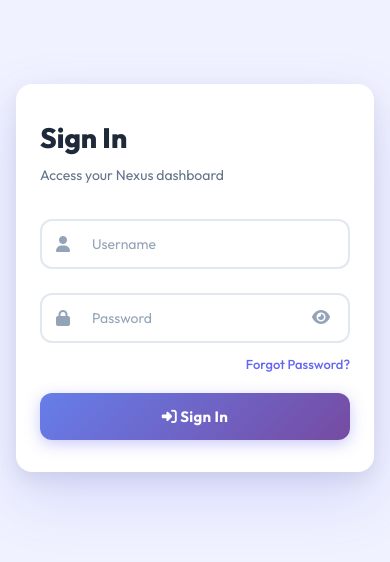
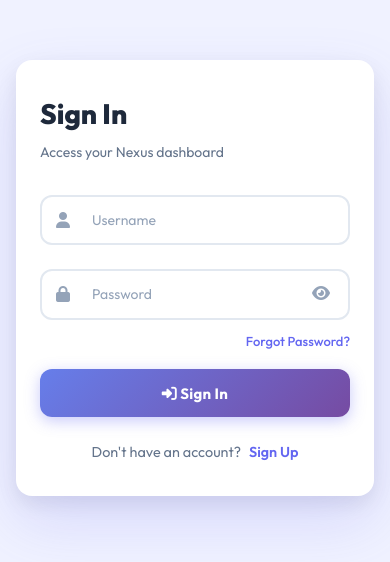
Before and after one commit to deepakkumar7388/Centralize-System, a plain HTML site: page frontend/index.html in a window 390 px wide. Shown: the part 144-706 px from the top of the page. Drawn offline with Linux system fonts and the light colour scheme.

Commit message:
fix: add mobile-only auth switch links for easy login/signup toggling on small screens

```diff
--- a/frontend/css/main.css
+++ b/frontend/css/main.css
@@ -441,4 +441,12 @@
         flex-direction: column;
         justify-content: center;
     }
+
+    .mobile-switch-link {
+        display: block !important;
+    }
 }
+
+.mobile-switch-link {
+    display: none;
+}
--- a/frontend/index.html
+++ b/frontend/index.html
@@ -489,6 +489,12 @@
                             <button type="submit" class="auth-btn" id="loginBtn">
                                 <i class="fas fa-sign-in-alt"></i> Sign In
                             </button>
+
+                            <!-- Mobile switch link -->
+                            <div class="mobile-switch-link" style="text-align: center; margin-top: 1.5rem; font-size: 0.9rem;">
+                                <span style="color: var(--text-secondary);">Don't have an account?</span>
+                                <a href="javascript:void(0)" onclick="switchAuthPanel('signup')" style="color: #6366f1; font-weight: 600; text-decoration: none; margin-left: 5px;">Sign Up</a>
+                            </div>
                         </form>
                     </div>
 
@@ -525,6 +531,12 @@
                             <button type="submit" class="auth-btn" id="signupBtn">
                                 <i class="fas fa-user-plus"></i> Create Account
                             </button>
+
+                            <!-- Mobile switch link -->
+                            <div class="mobile-switch-link" style="text-align: center; margin-top: 1.5rem; font-size: 0.9rem;">
+                                <span style="color: var(--text-secondary);">Already have an account?</span>
+                                <a href="javascript:void(0)" onclick="switchAuthPanel('login')" style="color: #6366f1; font-weight: 600; text-decoration: none; margin-left: 5px;">Sign In</a>
+                            </div>
                         </form>
                     </div>
 
```
